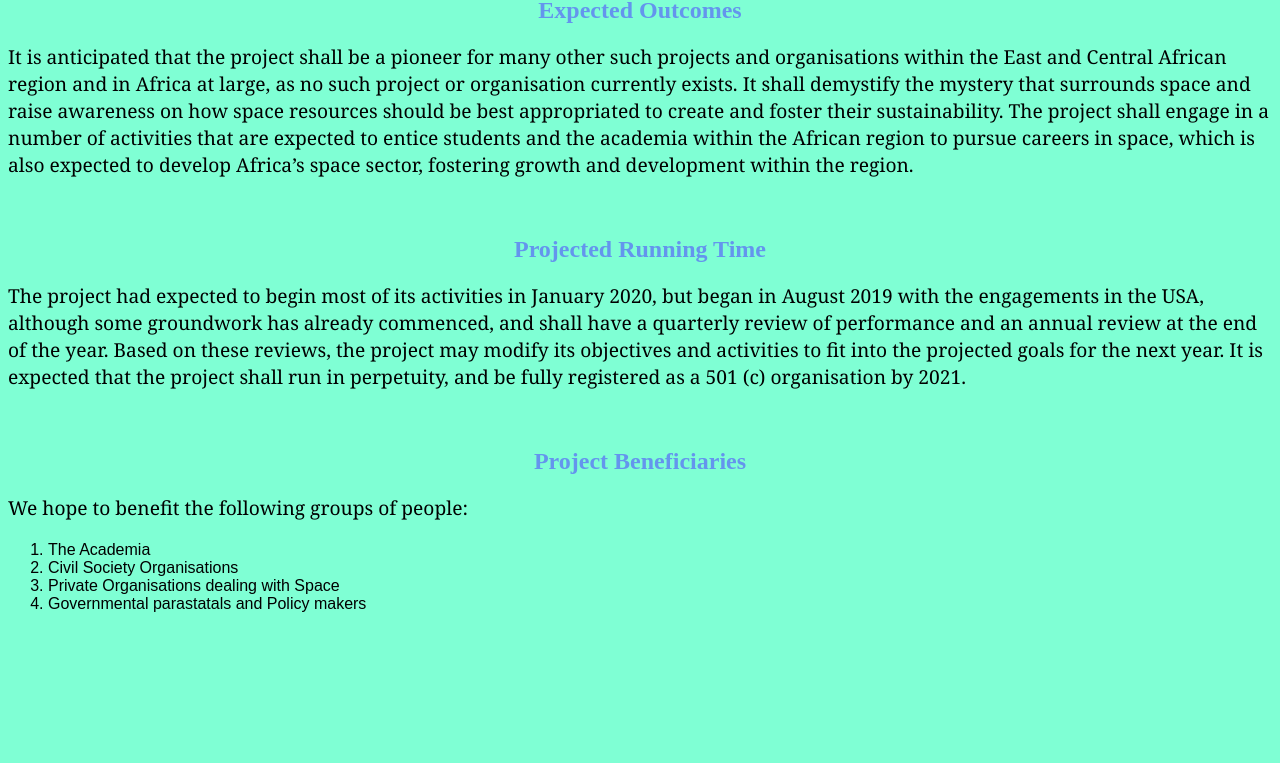
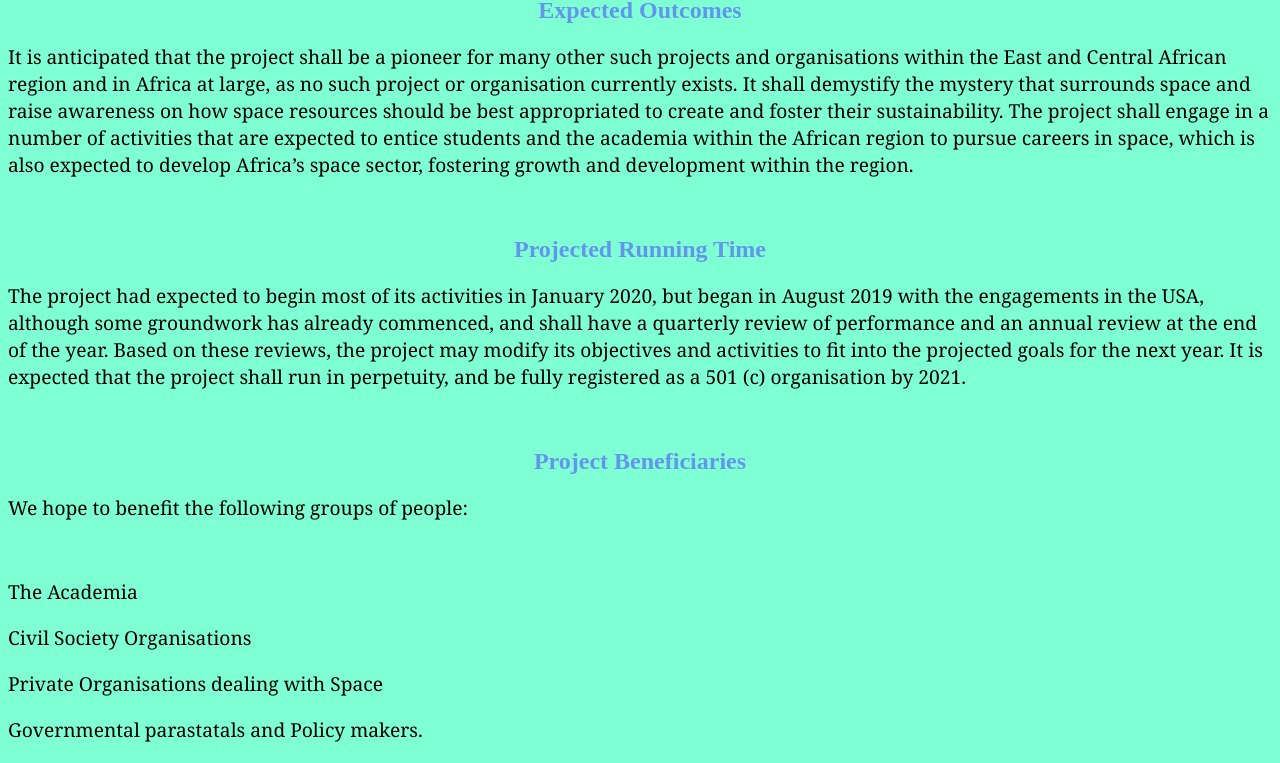
Before and after one commit to Gracenamatende/S4T, a plain HTML site: page about.html in a window 1280 px wide. Shown: the part 1432-2195 px from the top of the page. Before the commit the page ends 2045 px from the top, so only its background shows below. Drawn offline with Linux system fonts and the light colour scheme; files whose address does not match are found by name.

Commit message:
Edit list on about.html

```diff
--- a/about.html
+++ b/about.html
@@ -150,15 +150,11 @@
         <br>
         <h2>Project Beneficiaries</h2>
         <p>We hope to benefit the following groups of people:</p>
-        <ol>
-            <li>The Academia</li>
-            <br>
-            <li>Civil Society Organisations</li>
-            <br>
-            <li>Private Organisations dealing with Space</li>
-            <br>
-            <li>Governmental parastatals and Policy makers</li>
-        </ol>
+        <br>
+        <p>The Academia</p>
+        <p>Civil Society Organisations</p>
+        <p>Private Organisations dealing with Space</p>
+        <p>Governmental parastatals and Policy makers.</p>
 
     </body>
 </html>
```
